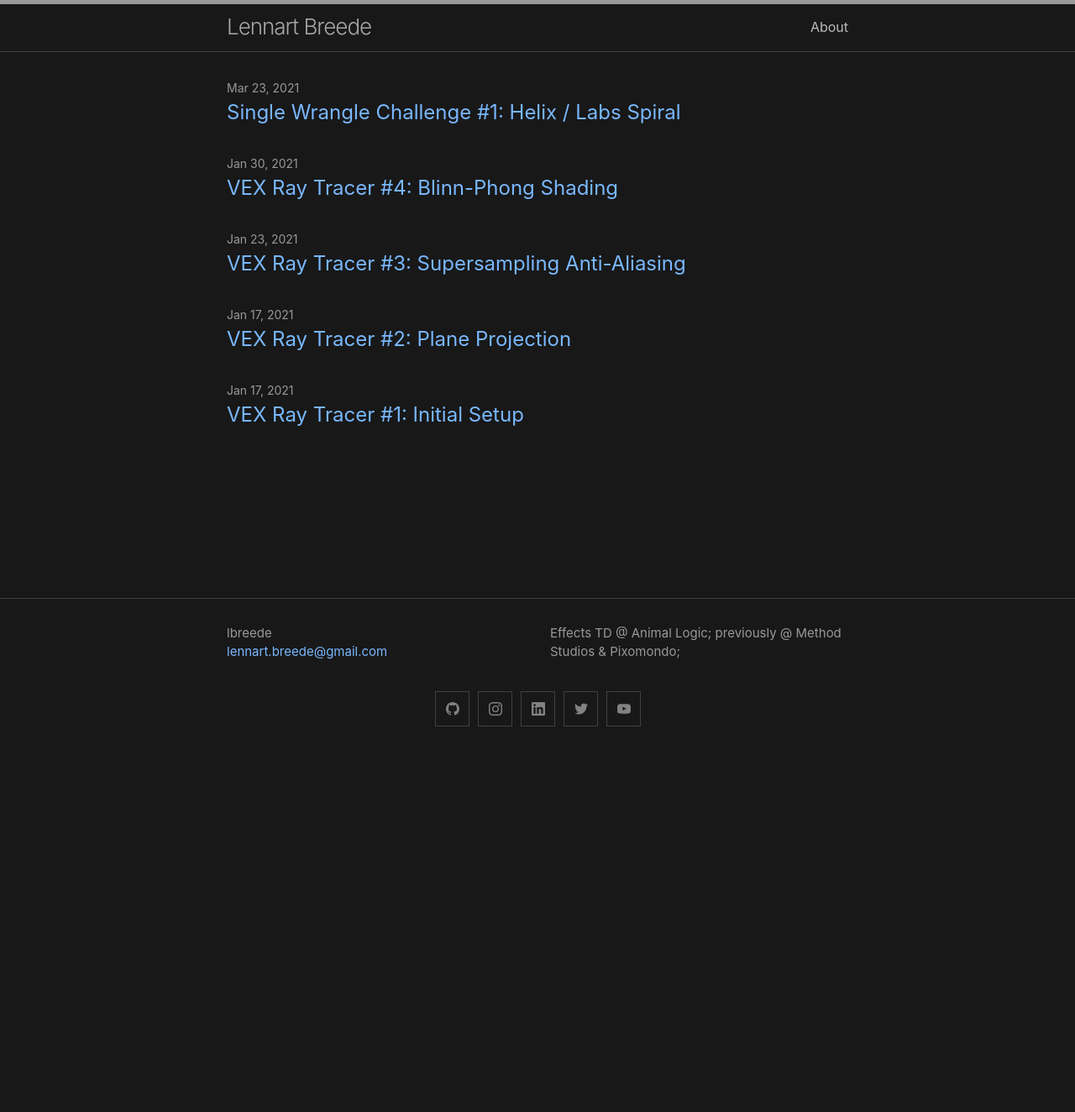
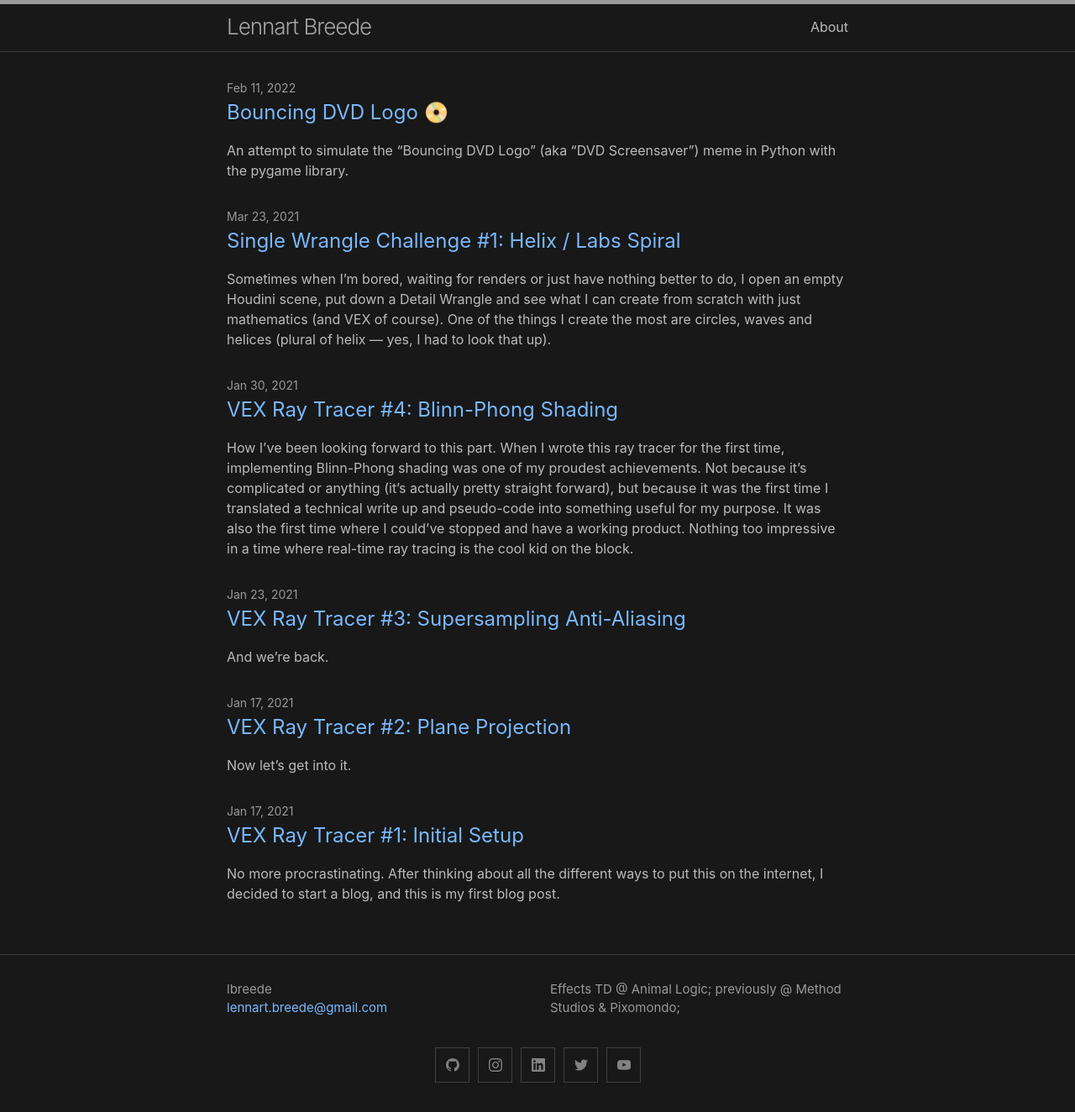
Before and after one commit to lbreede/lbreede.github.io2, a Jekyll site: the page built from index.md, in a window 1280 px wide. Shown: the whole page at 84% size. Built offline with Jekyll 4.4.1, drawn with Linux system fonts in a browser that asks for light colours; before the commit the page ends 900 px from its top, so only the background shows below that.

Commit message:
Started writing DVD Logo post

```diff
--- a/_config.yml
+++ b/_config.yml
@@ -5,7 +5,7 @@ author:
 description: > # this means to ignore newlines until "show_excerpts:"
   Effects TD @ Animal Logic; previously @ Method Studios & Pixomondo;
 
-show_excerpts: false # set to true to show excerpts on the homepage
+show_excerpts: true # set to true to show excerpts on the homepage
 
 # Minima date format
 # refer to https://shopify.github.io/liquid/filters/date/ if you want to customize this
@@ -15,10 +15,10 @@ minima:
 
   # generate social links in footer
   social_links:
-    twitter:         grainfeeder
-    github:          lbreede
-    instagram:       grainfeeder
-    linkedin:        lennartbreede
+    twitter: grainfeeder
+    github: lbreede
+    instagram: grainfeeder
+    linkedin: lennartbreede
     youtube_channel: UCc4QO5IbdqJjjAa5712ay_Q
     # devto: jekyll
     # dribbble: jekyll
--- /dev/null
+++ b/_posts/2022-02-11-dvd-logo.md
@@ -0,0 +1,27 @@
+---
+layout: post
+title: "Bouncing DVD Logo 📀"
+tags:
+- "python"
+- "pygame"
+---
+
+An attempt to simulate the "Bouncing DVD Logo" (aka "DVD Screensaver") meme in Python with the pygame library.
+
+Recently, I've gotten more into Python's [pygame][pygame]{:target="_blank"} library during the research regarding a new personal project I'll be sharing here in the far future. That happened roughly at the same time as re-discovering the amazing [The Coding Train][the-coding-train]{:target="_blank"} channel on YouTube.
+
+For the uninitiated, The Coding Train is a YouTube channel hosted by Daniel Shiffman, who tasks themselves with solving a so-called *Coding Challenge* using the p5.js library for JavaScript. Usually this has to be done in x amount of minutes (even though that's more of a suggestion than a rule) and during a livestream, leaving in every typo, debug, frustration and rejoice.
+
+Naturally, being more of a Python person myself, I decided to recreate these challenges myself, usually before seeing Shiffman's approach, using pygame in Python.
+
+For the [Coding Challenge #131][cc131]{:target="_blank"}, Shiffman successfully recreated the iconic DVD screensaver that bounces from side to side for everyone to cheer once it hit the corner perfectly.
+
+Here is my version:
+
+<!-- ![DVD Example]({{site.baseurl}}/assets/img/dvd_example2.gif) -->
+<!-- ![DVD Example](/assets/img/dvd_example2.gif) -->
+![test](https://github.com/lbreede/dvd-logo/blob/main/dvd_example2.gif)
+
+[pygame]: https://www.pygame.org
+[the-coding-train]: https://www.youtube.com/channel/UCvjgXvBlbQiydffZU7m1_aw
+[cc131]: https://youtu.be/0j86zuqqTlQ
```
Also changed, not shown: assets/img/dvd_example2.gif (added), 2 other files.
